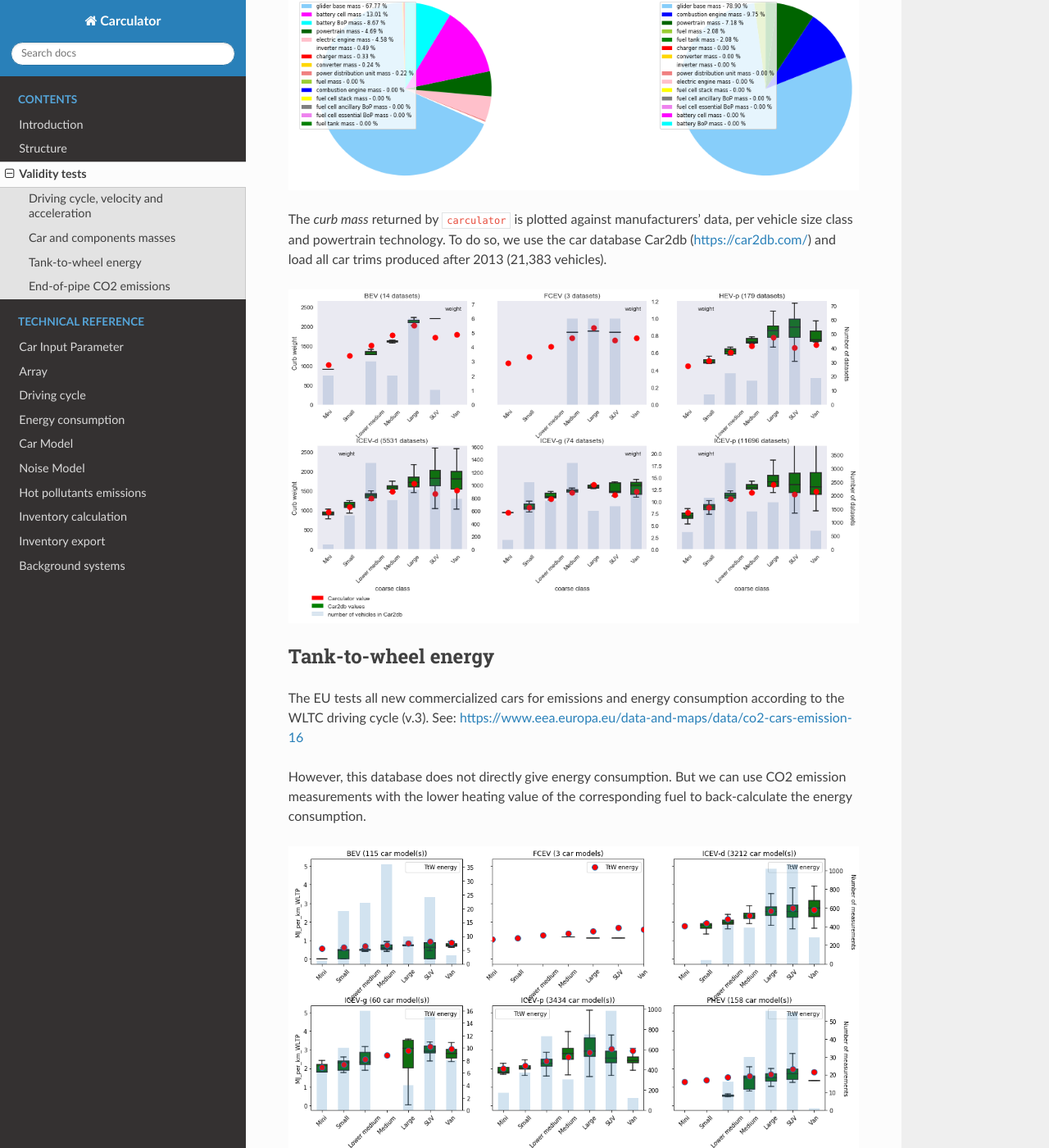
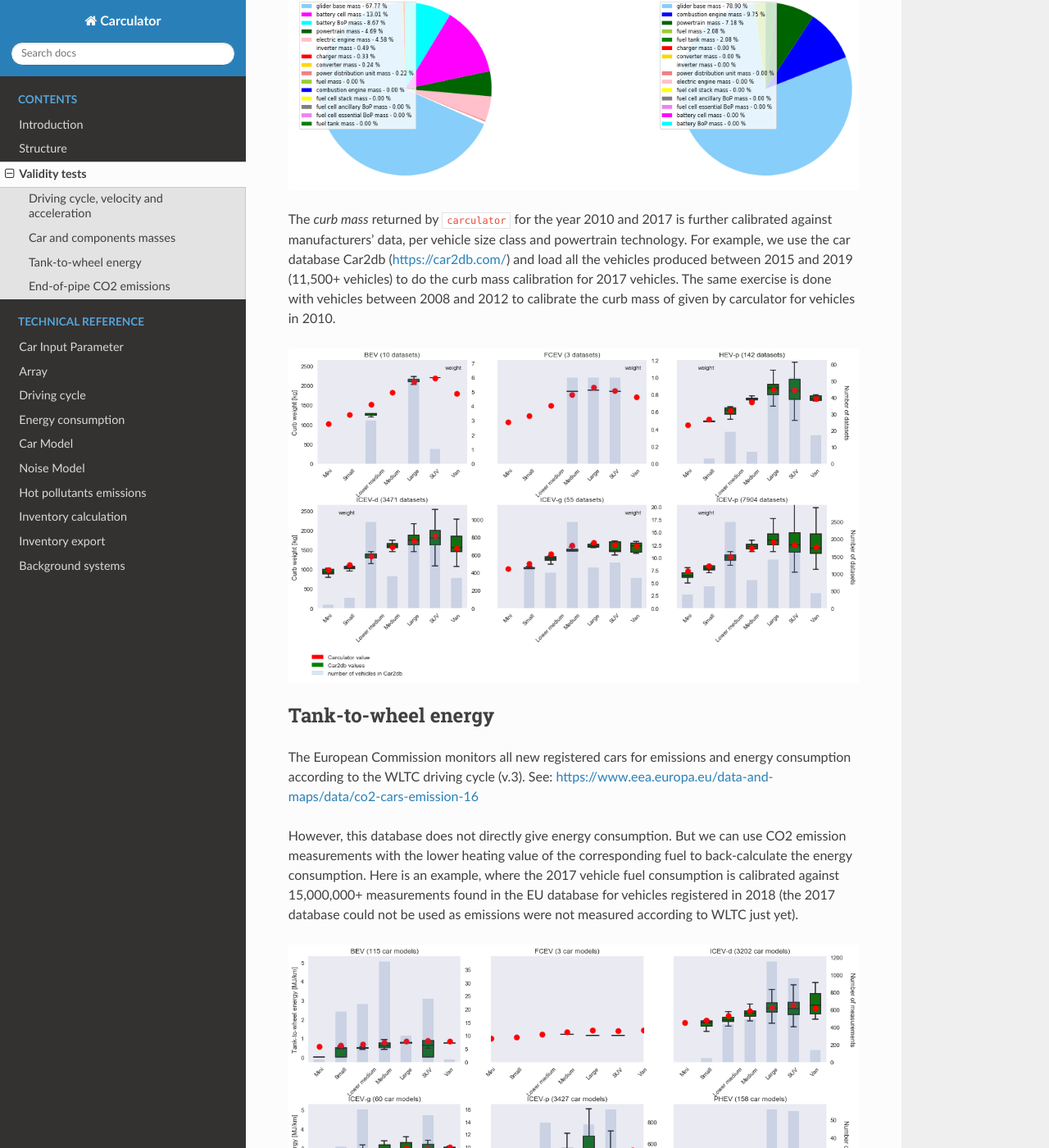
Before and after one commit to romainsacchi/carculator, a Sphinx documentation site: the page built from docs/validity.rst, in a window 1280 px wide and 1400 px high, scrolled down 4404 px. Shown: the whole window at 82% size. Built offline with Sphinx 7.4.7 and the Read the Docs theme 2.0.0, drawn with Linux system fonts in a browser that asks for light colours.

Commit message:
Update documentation

```diff
--- a/docs/validity.rst
+++ b/docs/validity.rst
@@ -192,8 +192,9 @@ On an equivalent diesel powertrain, the mass of the glider base is comparatively
 
 
 
-The `curb mass` returned by ``carculator`` is plotted against manufacturers' data, per vehicle size class and powertrain technology.
-To do so, we use the car database Car2db (https://car2db.com/) and load all car trims produced after 2013 (21,383 vehicles).
+The `curb mass` returned by ``carculator`` for the year 2010 and 2017 is further calibrated against manufacturers' data, per vehicle size class and powertrain technology.
+For example, we use the car database Car2db (https://car2db.com/) and load all the vehicles produced between 2015 and 2019 (11,500+ vehicles) to do the curb mass calibration for 2017 vehicles.
+The same exercise is done with vehicles between 2008 and 2012 to calibrate the curb mass of given by carculator for vehicles in 2010.
 
 
 .. image:: https://github.com/romainsacchi/carculator/raw/master/docs/mass_comparison.png
@@ -203,11 +204,13 @@ To do so, we use the car database Car2db (https://car2db.com/) and load all car
 
 Tank-to-wheel energy
 --------------------
-The EU tests all new commercialized cars for emissions and energy consumption according to the WLTC driving cycle (v.3).
+The European Commission monitors all new registered cars for emissions and energy consumption according to the WLTC driving cycle (v.3).
 See: https://www.eea.europa.eu/data-and-maps/data/co2-cars-emission-16
 
 However, this database does not directly give energy consumption.
 But we can use CO2 emission measurements with the lower heating value of the corresponding fuel to back-calculate the energy consumption.
+Here is an example, where the 2017 vehicle fuel consumption is calibrated against 15,000,000+ measurements found in the EU database for vehicles registered in 2018
+(the 2017 database could not be used as emissions were not measured according to WLTC just yet).
 
 .. image:: https://github.com/romainsacchi/carculator/raw/master/docs/EU_energy_comparison.png
     :width: 900
```
Also changed, not shown: docs/introduction.rst (+23 -17 lines), docs/EU_energy_comparison.png, docs/mass_comparison.png, 2 other files.
